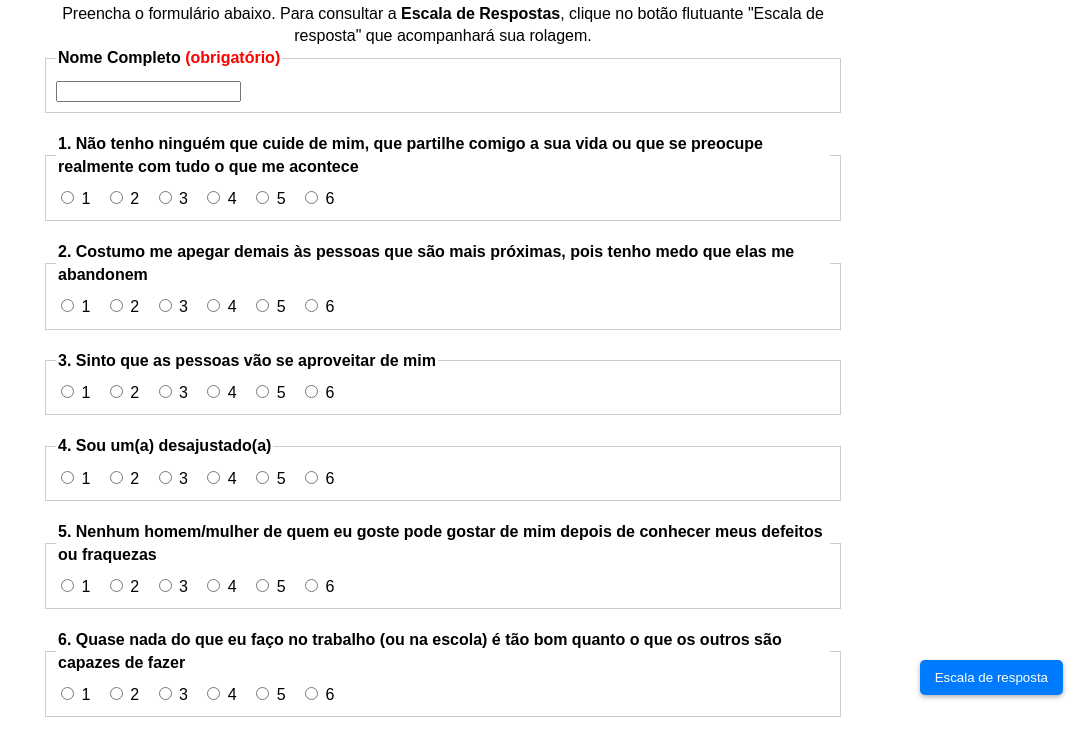
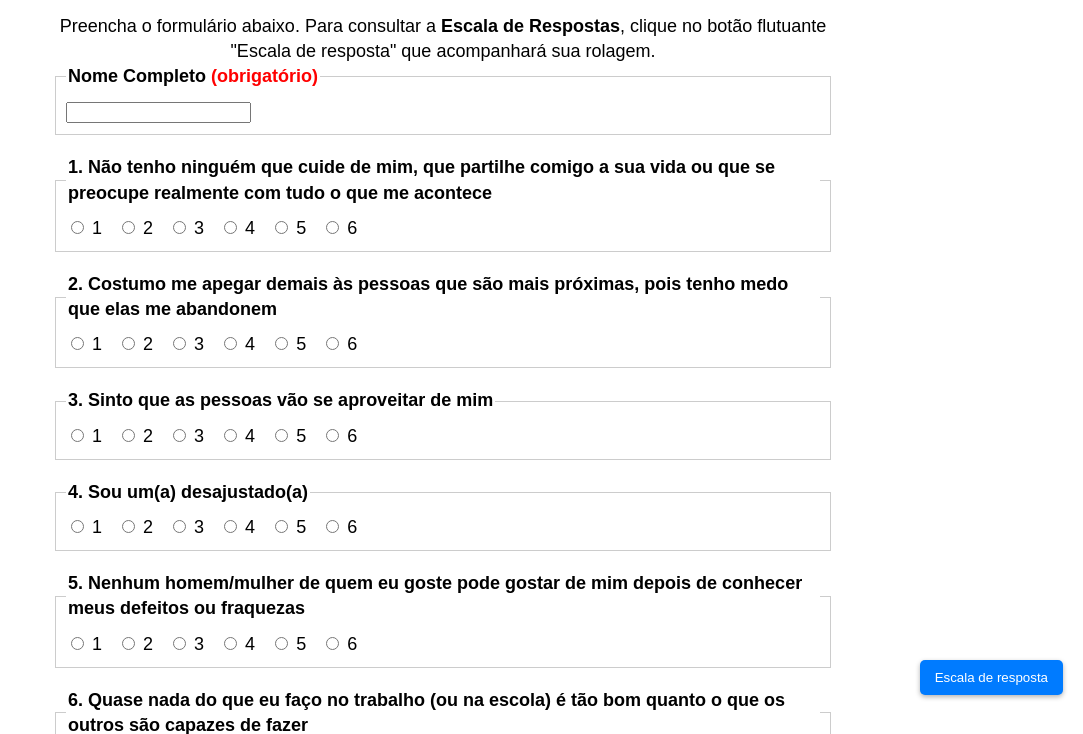
Before and after one commit to MediQuoBrasil/perfil-AD, a plain HTML site: page index.html in a window 1280 px wide. Shown: the part 85-819 px from the top of the page, without its empty margins (197-1280 px from the left). Drawn offline with Linux system fonts and the light colour scheme.

Commit message:
Update index.html

```diff
--- a/index.html
+++ b/index.html
@@ -2,19 +2,24 @@
 <html lang="pt-BR">
 <head>
   <meta charset="UTF-8">
+  <meta name="viewport" content="width=device-width, initial-scale=1, maximum-scale=1, user-scalable=no">
   <title>Formulário Likert – 90 Itens</title>
   <style>
     body {
       font-family: Arial, sans-serif;
       margin: 20px;
       line-height: 1.4;
+      font-size: 18px;
     }
     h1 {
       text-align: center;
     }
     form {
+      width: 100%;
       max-width: 800px;
       margin: 0 auto;
+      padding: 0 10px;
+      box-sizing: border-box;
     }
     fieldset {
       margin-bottom: 20px;
```
